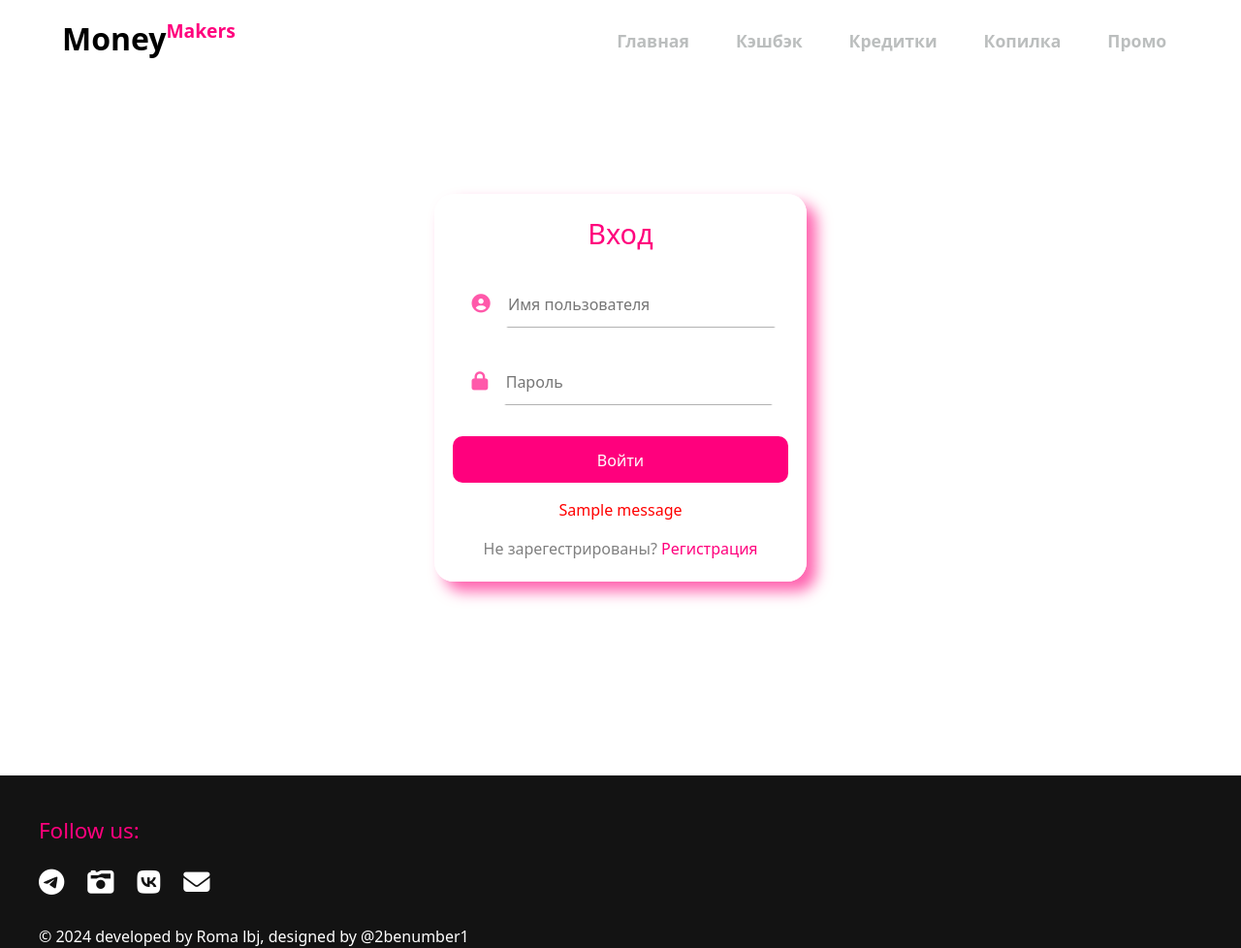
After one commit to Romalbj/Second_site, a Django app: page /account/login/ in a window 1280 px wide. The commit adds this page. Shown: the whole page at 97% size. Run offline with Django 5.2, Linux system fonts and the light colour scheme; one stand-in notice (Sample message) is shown.

Commit message:
login page + backend, errors showing

```diff
--- /dev/null
+++ b/better_site/accounts/templates/accounts/login.html
@@ -0,0 +1,39 @@
+{% extends 'main/layout.html' %}
+
+{% block title %}Article{% endblock %}
+
+
+{% block content %}
+<div class="form_wrapper">
+    <form class="site_form site_form_login" action="/account/login/" method="post">
+        {% csrf_token %}
+        <p class="register_label">Вход</p>
+
+        <div class="form">
+            <div class="input name">
+                <div class="field"><i class="fa-solid fa-circle-user"></i>
+                    <input type="text" name="username" placeholder="Имя пользователя">
+                </div>
+            </div>
+            <div class="input password1">
+                <div class="field"><i class="fa-solid fa-lock"></i>
+                    <input type="text" name="password" placeholder="Пароль">
+                </div>
+            </div>
+
+            <input class="confirm" type="submit" value="Войти">
+
+            {% for message in messages %}
+                <p class="error_message">{{message}}</p>
+            {% endfor %}
+
+            <div class="to_login">
+                <p>Не зарегестрированы?&nbsp;<a href="{% url 'sign_up' %}">Регистрация</a></p>
+            </div>
+
+         </div>
+</div>
+
+
+
+{% endblock %}
--- a/better_site/accounts/urls.py
+++ b/better_site/accounts/urls.py
@@ -3,5 +3,6 @@ from . import views
 
 urlpatterns = [
     path('signup/', views.sign_up, name='sign_up'),
+    path('login/', views.log_in, name='login'),
 
 ]
--- a/better_site/accounts/views.py
+++ b/better_site/accounts/views.py
@@ -2,6 +2,10 @@ from django.shortcuts import render, redirect
 from django.contrib.auth.forms import UserCreationForm
 from django.http import HttpResponse
 from .forms import CreateUserForm
+from django.contrib import messages
+from django.contrib.auth import authenticate, login, logout
+import ast
+
 
 def sign_up(request):
     if request.method == "POST":
@@ -9,6 +13,52 @@ def sign_up(request):
         if form.is_valid():
             form.save()
             return redirect("home")
+        else:
+            errors = str(form.errors.as_data)
+            errors = ast.literal_eval('{' + errors.split('{')[1].rstrip('>'))
+
+            res_list = []
+            for k, v in errors.items():
+                res_list.append(str(v).strip('[').strip("]").strip("'"))
+
+            if res_list[0] == 'The two password fields didn’t match.':
+                res_list[0] = 'Пароли не совпадают'
+
+            if res_list[0] == 'A user with that username already exists.':
+                res_list[0] = 'Пользователь с таким именем уже есть'
+
+            if 'This password is too short. It must contain at least 8 characters.' in res_list[0] and 'This password is too common' in res_list[0]:
+                res_list[0] = 'Слишком короткий пароль(меньше 8 символов). Слишком простой пароль'
+
+            if 'This password is too short. It must contain at least 8 characters.' in res_list[0] and 'This password is too common' not in res_list[0]:
+                res_list[0] = 'Слишком короткий пароль(меньше 8 символов)'
+
+            if 'This password is too short. It must contain at least 8 characters.'not in res_list[0] and 'This password is too common'  in res_list[0]:
+                res_list[0] = 'Слишком простой пароль'
+
+
+
+            messages.error(request, res_list[0])
+
     else:
         form = CreateUserForm()
+
     return render(request, 'accounts/sign_up.html', {'form': form})
+
+
+def log_in(request):
+    if request.method == "POST":
+
+        username = request.POST.get('username')
+        password = request.POST.get('password')
+
+        user = authenticate(request, username=username, password=password)
+
+        if user is not None:
+            login(request, user)
+            return redirect('home')
+        else:
+            messages.info(request, "Неверное имя пользователя или пароль")
+
+
+    return render(request, 'accounts/login.html')
--- a/better_site/article_detail/templates/article_detail/article_detail.html
+++ b/better_site/article_detail/templates/article_detail/article_detail.html
@@ -34,6 +34,9 @@
         {{article.content | safe}}
     </div>
 
+    <div class="login_button">
+        <a href="{% url 'login' %}">Войти, чтобы оставить комментарий</a>
+    </div>
 
 <!--<i class="fa-regular fa-comment"></i> comment-->
 <!--<i class="fa-regular fa-thumbs-up"></i>-->
--- a/better_site/main/static/main/css/main.css
+++ b/better_site/main/static/main/css/main.css
@@ -19,7 +19,7 @@
     --z-fixed: 100;
 
 
-    --shadow-color-darker: rgba(128, 128, 128, 0.1);
+    --shadow-color-darker:  rgba(128, 128, 128, 0.1);
     --shadow-color-medium: rgba(128, 128, 128, 0.05);
     --shadow-color: rgba(128, 128, 128, 0.02);
     --blur-radius: 0px;
@@ -1023,7 +1023,7 @@ nav {
 .site_form {
     background-color: rgba(255,255,255, 0.8);
     width: 30vw;
-    height: 70vh;
+    height: 75vh;
     display: flex;
     align-items: center;
     justify-content: flex-start;
@@ -1031,7 +1031,7 @@ nav {
     margin: 0;
     padding: 0;
     border-radius: 20px;
-    box-shadow: 10px 10px 15px #ff007d;
+    box-shadow: 10px 10px 15px #ff007d9e;
 }
 
 .register_label {
@@ -1095,7 +1095,7 @@ input {
     width: 85%;
     height: 6vh;
     border-color: transparent;
-    border-bottom: 2px solid rgba(0,0,0,0.55);
+    border-bottom: 1px solid rgba(0,0,0, 0.3);
     background-color: transparent;
 }
 
@@ -1136,13 +1136,13 @@ form input:focus {
 }
 
 .to_login {
-/*    background-color: hotpink;*/
     width: 100%;
-    margin: 0;
-    padding: 0;
-    display: flex;
-    align-items: center;
-    justify-content: center;
+    margin: 2vh 0 0 0;
+    padding: 0;
+    display: flex;
+    align-items: center;
+    justify-content: center;
+    color: rgba(0,0,0, 0.5)
 }
 
 .to_login p {
@@ -1165,6 +1165,45 @@ form input:focus {
     text-decoration: none;
 }
 
+
+.site_form_login{
+    width: 30vw;
+    height: 50vh;
+}
+
+
+.login_button {
+    margin: 3vh 0 3vh 0;
+}
+
+.login_button a {
+    text-decoration: none;
+    text-align: center;
+    background-color: #ff007d;
+    color: white;
+    height: 80%;
+    display: flex;
+    padding: 2%;
+    margin: 0;
+    align-items: center;
+    justify-content: center;
+    font-size: 1.2rem;
+    border-radius: 40px;
+    transition: .3s;
+}
+.login_button a:hover {
+    background-color: #fcd8e2;
+    color: #ff007d;
+    box-shadow: inset 0px 0px 0px 2px #ff007d;
+}
+
+.error_message {
+    width: 90%;
+    padding: 0;
+    margin: 0;
+    color: red;
+    text-align: center;
+}
 
 
 /* for medium devices */
```
Also changed, not shown: better_site/accounts/templates/accounts/sign_up.html (+6 -141 lines), better_site/db.sqlite3.
